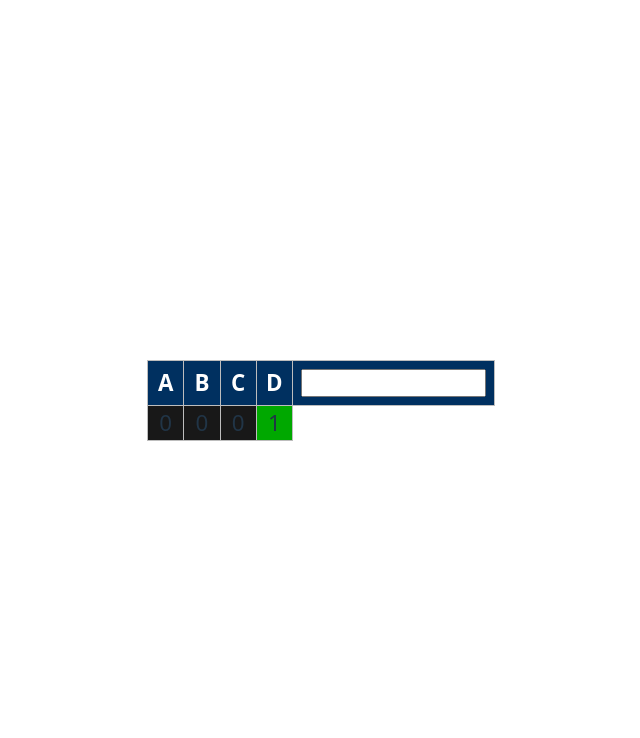
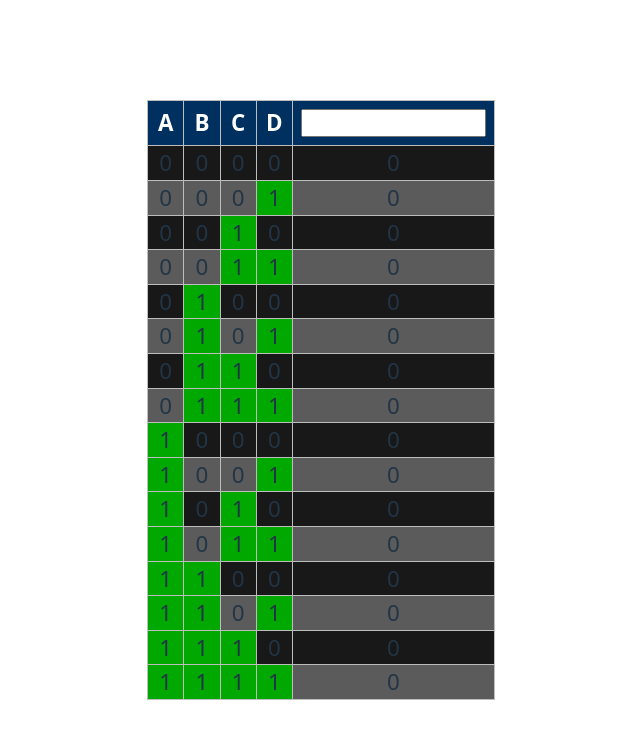
Before and after one commit to nok-ko/bully, a React (Vite) app: page / in a window 1280 px wide. Shown: the top 738 px of the page, without its empty margins (319-959 px from the left). Built offline with nearby package versions, Linux system fonts and the light colour scheme.

Commit message:
Add basic table stuff

```diff
--- a/src/App.tsx
+++ b/src/App.tsx
@@ -6,7 +6,7 @@ import TruthTable from "./components/TruthTable.tsx";
 
 function App() {
   return (
-		<TruthTable/>
+		<TruthTable width={4}/>
   )
 }
 
--- a/src/components/TruthTable.tsx
+++ b/src/components/TruthTable.tsx
@@ -1,6 +1,8 @@
 import {TruthTableHeader} from "./TruthTableHeader.tsx";
 import './TruthTable.less';
 import TruthTableBody from "./TruthTableBody.tsx";
+import {augmentTable, generateReferenceTable, Table} from "../table/tableFns.ts";
+import {useState} from "react";
 
 type VariableIdentifier = 'A' | 'B' | 'C' | 'D';
 
@@ -10,10 +12,35 @@ type TruthTableData = {
 	expressionInput: string;
 };
 
-export default function TruthTable(_props: {}) {
+export default function TruthTable({width}: { width: number }) {
+
+	const [inputExpr, setInputExpr] = useState<string>('');
+
+	const evaluatedColumn: null | Table = null;
+
+	const referenceTable = generateReferenceTable(width);
+
+	let baseVariableCount: number = referenceTable[0].length;
+
+	const blankColumn = (length) => Array(length).fill([false])
+
+	function generateRows(): Table {
+		return augmentTable(
+			referenceTable,
+			evaluatedColumn === null
+				? blankColumn(2 ** baseVariableCount)
+				: evaluatedColumn
+		);
+	}
+
 	return <table>
-		<TruthTableHeader/>
-		<TruthTableBody rows={[[false, false, false, true]]}/>
+		<TruthTableHeader
+			baseVariableCount={baseVariableCount}
+			onInput={(event) => setInputExpr('foo')}
+			inputExpr={inputExpr}
+			extraCols={[]}
+		/>
+		<TruthTableBody rows={generateRows()}/>
 	</table>
 
 }
--- a/src/components/TruthTableHeader.tsx
+++ b/src/components/TruthTableHeader.tsx
@@ -1,13 +1,26 @@
 import {JSX} from "react";
+import {varNames} from "../table/tableFns.ts";
+import * as React from "react";
 
-export function TruthTableHeader(_props?: any): JSX.Element {
+type TruthTableHeaderParams = {
+	baseVariableCount: number,
+	extraCols: string[],
+	inputExpr: string,
+	onInput: React.FormEventHandler<HTMLInputElement>
+};
+
+export function TruthTableHeader(props: TruthTableHeaderParams): JSX.Element {
+	if (props.baseVariableCount > varNames.length) {
+		throw new Error(`Cannot display ${props.baseVariableCount} base variables in header!`);
+	}
+
+	const colCount = props.baseVariableCount + props.extraCols.length;
+
 	return <thead>
 	<tr>
-		<td>A</td>
-		<td>B</td>
-		<td>C</td>
-		<td>D</td>
-		<td><input/></td>
+		{varNames.slice(0,props.baseVariableCount).map(varName => <td key={varName}>{varName}</td>)}
+		{/* user-defined columns TODO */}
+		<td><input value={props.inputExpr} onInput={props.onInput}/></td>
 	</tr>
 	</thead>;
 }
--- a/src/table/tableFns.ts
+++ b/src/table/tableFns.ts
@@ -1,6 +1,11 @@
 // generateReferenceTable(width: number)
 // evalExpr(expr: string, row: bool[]): bool[] //(column) | EvalFailure
 // augmentTables(leftTable: bool[][], rightTable: bool[][]): bool[][]
+
+/**
+ * A table of boolean values.
+ */
+export type Table = boolean[][];
 
 /**
  * Generate the "base" truth table, simply listing example values for a number
@@ -9,7 +14,7 @@
  * The number of columns in the output table.
  * The number of rows is given by `2 ** width`.
  */
-export function generateReferenceTable(width: number): boolean[][] {
+export function generateReferenceTable(width: number): Table {
 	const rowLimit = (2**width);
 	let table = [];
 
@@ -17,16 +22,48 @@ export function generateReferenceTable(width: number): boolean[][] {
 		console.warn(`Probably a bad idea to generate a ${width}-wide table.`)
 	}
 
-	for (let i = 0, row = [] as boolean[]; i < (2 ** width); i++) {
+	const rows = [] as Table;
+
+	for (let i = 0; i < (2 ** width); i++) {
 		// Start working on a row:
-		// 0000 [] -> 0000 [0] -> 000 [0]
-		for (let j = 0; j < width; j++) {
-			const lastDigit = i % 2;
+		const row = [];
+		for (let j = 0, rowInt = i; j < width; j++) {
+			// Get the last binary digit of the integer representing the row:
+			const lastDigit = Boolean(rowInt % 2);
+			// Write to the row:
+			row.unshift(lastDigit);
+			// Shift right:
+			rowInt = rowInt >> 1;
+		}
+		rows.push(row);
+	}
+	return rows;
+}
 
-
-		}
-
-
+/**
+ * "Add" two tables that have the same number of rows together, similar
+ * to {@link https://en.wikipedia.org/wiki/Augmented_matrix augmenting
+ * matrices}.
+ *
+ * The right table's rows are appended to the left's.
+ *
+ * @param left
+ * @param right
+ */
+export function augmentTable(left: Table, right: Table): Table {
+	if (left.length !== right.length) {
+		// uh-oh.
 	}
 
+	return left.map(
+		(leftRow, index) => [...leftRow, ...right[index]]
+	);
 }
+
+export const varNames = ['A', 'B', 'C', 'D'];
+
+type VarBindings = { [name: string]: boolean };
+
+export function evalExpr(expr: string, variables: VarBindings): Table {
+	return [];
+}
```
Also changed, not shown: 1 other file (tests, documents, lock files or other folders).
